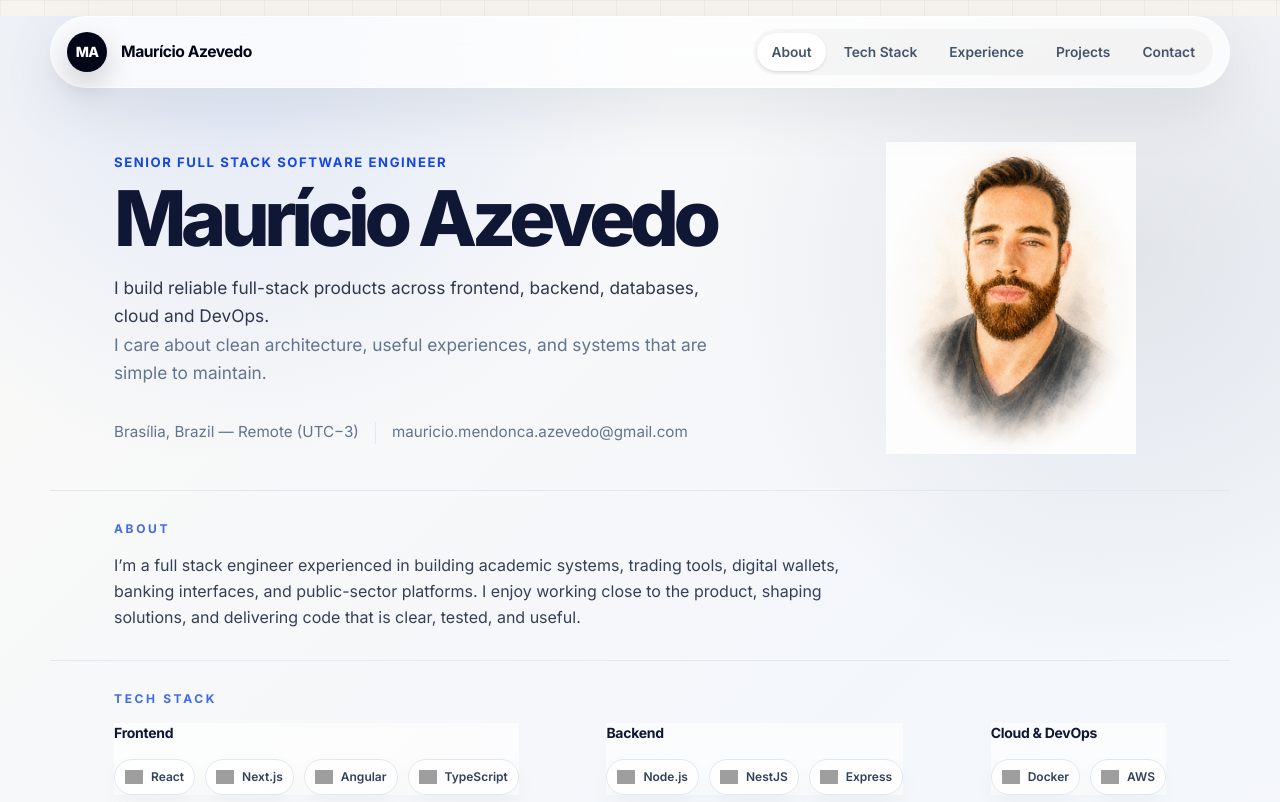
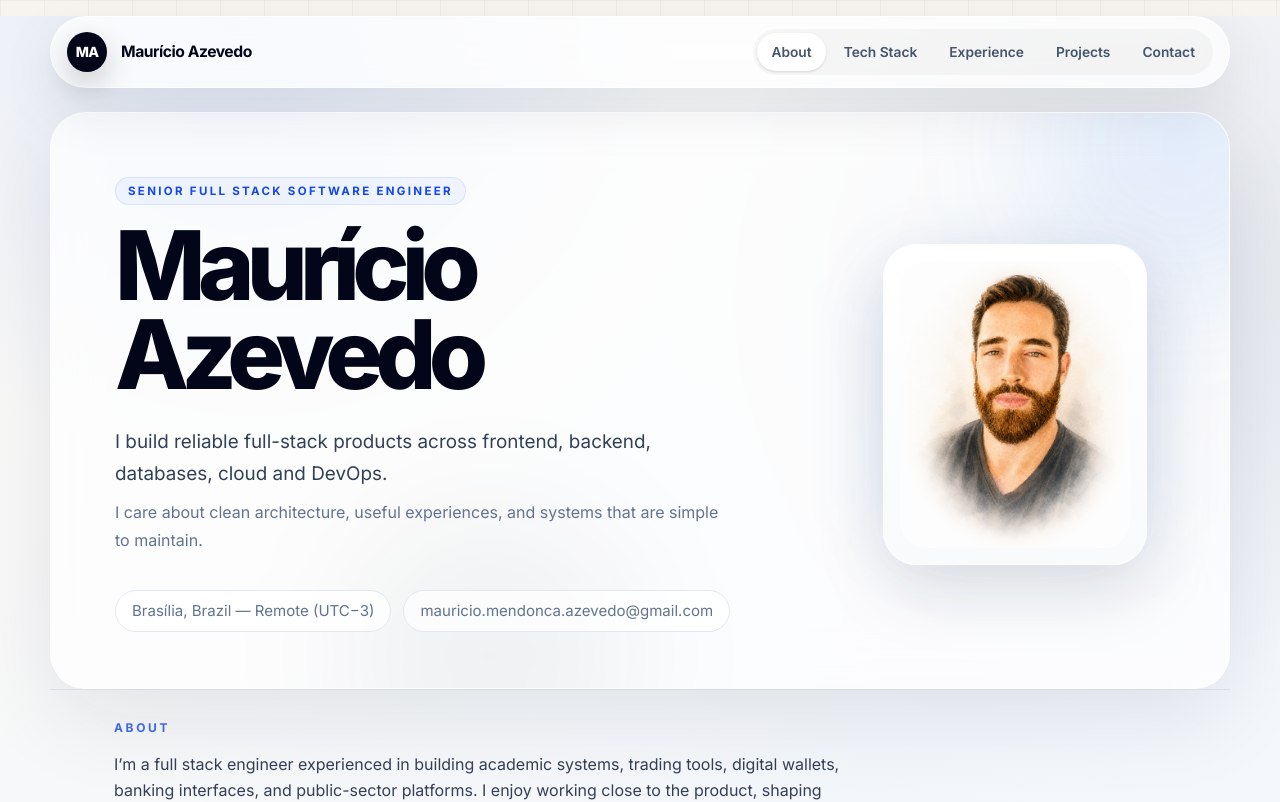
Before and after one commit to mauricio-azevedo/portfolio, a React (Vite) app: page / in a window 1280 px wide. Shown: the top 802 px of the page. Built offline with nearby package versions, Linux system fonts and the light colour scheme; grey boxes are pictures that could not be loaded.

Commit message:
Revamp hero presentation

```diff
--- a/src/components/Hero.tsx
+++ b/src/components/Hero.tsx
@@ -4,41 +4,51 @@ import { getPublicAssetUrl } from '../lib/assets';
 export function Hero() {
   return (
     <section
-      className="grid grid-cols-[1fr_310px] items-center gap-[72px] px-16 pb-9 pt-[54px] max-[980px]:grid-cols-1 max-[980px]:px-0 max-[980px]:pb-7 max-[980px]:pt-9"
+      className="relative mt-6 overflow-hidden rounded-[36px] border border-white/70 bg-white/70 px-16 pb-14 pt-16 shadow-[0_28px_90px_rgba(15,23,42,0.09)] backdrop-blur-xl max-[980px]:px-7 max-[980px]:pb-9 max-[980px]:pt-9"
       aria-labelledby="hero-title"
     >
+      <div className="absolute -right-24 -top-28 size-72 rounded-full bg-blue-500/10 blur-3xl" aria-hidden="true" />
+      <div className="absolute -bottom-28 left-1/4 size-72 rounded-full bg-slate-900/5 blur-3xl" aria-hidden="true" />
+
+      <div className="relative grid grid-cols-[minmax(0,1fr)_300px] items-center gap-16 max-[980px]:grid-cols-1 max-[980px]:gap-9">
         <div>
-        <p className="mb-2 text-[0.82rem] font-bold uppercase tracking-[0.12em] text-blue-700">
+          <p className="mb-4 inline-flex rounded-full border border-blue-600/10 bg-blue-600/5 px-3 py-1 text-[0.72rem] font-bold uppercase tracking-[0.2em] text-blue-700">
             {profile.role}
           </p>
           <h1
             id="hero-title"
-          className="m-0 text-[clamp(3rem,7vw,4.8rem)] font-extrabold leading-[0.98] tracking-[-0.07em] text-[#101735] max-[720px]:text-[3.2rem]"
+            className="m-0 max-w-[760px] text-[clamp(3.4rem,8vw,6rem)] font-extrabold leading-[0.92] tracking-[-0.08em] text-slate-950 max-[720px]:text-[3.3rem]"
           >
             {profile.name}
           </h1>
-        <p className="mt-[18px] max-w-[600px] text-[1.08rem] text-[#30384d]">{profile.heroSummary}</p>
-        <p className="mt-0.5 max-w-[600px] text-[1.08rem] text-slate-500">{profile.heroNote}</p>
+          <p className="mt-7 max-w-[620px] text-[1.18rem] leading-8 text-slate-700">{profile.heroSummary}</p>
+          <p className="mt-2 max-w-[620px] text-base leading-7 text-slate-500">{profile.heroNote}</p>
 
           <div
-          className="mt-[34px] flex flex-wrap items-center gap-4 text-[0.95rem] text-slate-500 max-[720px]:flex-col max-[720px]:items-start max-[720px]:gap-2"
+            className="mt-9 flex flex-wrap items-center gap-3 text-[0.94rem] text-slate-500 max-[720px]:flex-col max-[720px]:items-start"
             aria-label="Location and contact"
           >
-          <span>{profile.location}</span>
-          <span className="h-[22px] w-px bg-slate-200 max-[720px]:hidden" aria-hidden="true" />
-          <a className="text-[#30384d] transition-colors hover:text-blue-700" href={`mailto:${profile.email}`}>
+            <span className="rounded-full border border-slate-200 bg-white/70 px-4 py-2">{profile.location}</span>
+            <a
+              className="rounded-full border border-slate-200 bg-white/70 px-4 py-2 text-slate-700 transition-colors hover:border-blue-200 hover:text-blue-700"
+              href={`mailto:${profile.email}`}
+            >
               {profile.email}
             </a>
           </div>
         </div>
 
-      <div className="flex justify-center max-[980px]:order-first max-[980px]:justify-start">
+        <div className="relative flex justify-center max-[980px]:order-first max-[980px]:justify-start">
+          <div className="absolute inset-6 rounded-[34px] bg-blue-600/10 blur-2xl" aria-hidden="true" />
+          <div className="relative rounded-[34px] border border-white/80 bg-gradient-to-b from-white to-slate-50 p-4 shadow-[0_24px_70px_rgba(15,23,42,0.13)]">
             <img
-          className="h-auto w-[250px]"
+              className="h-auto w-[230px] rounded-[26px]"
               src={getPublicAssetUrl(profile.profileImage.src)}
               alt={profile.profileImage.alt}
             />
           </div>
+        </div>
+      </div>
     </section>
   );
 }
```
Lines whose indentation alone changed are shown as unchanged.
